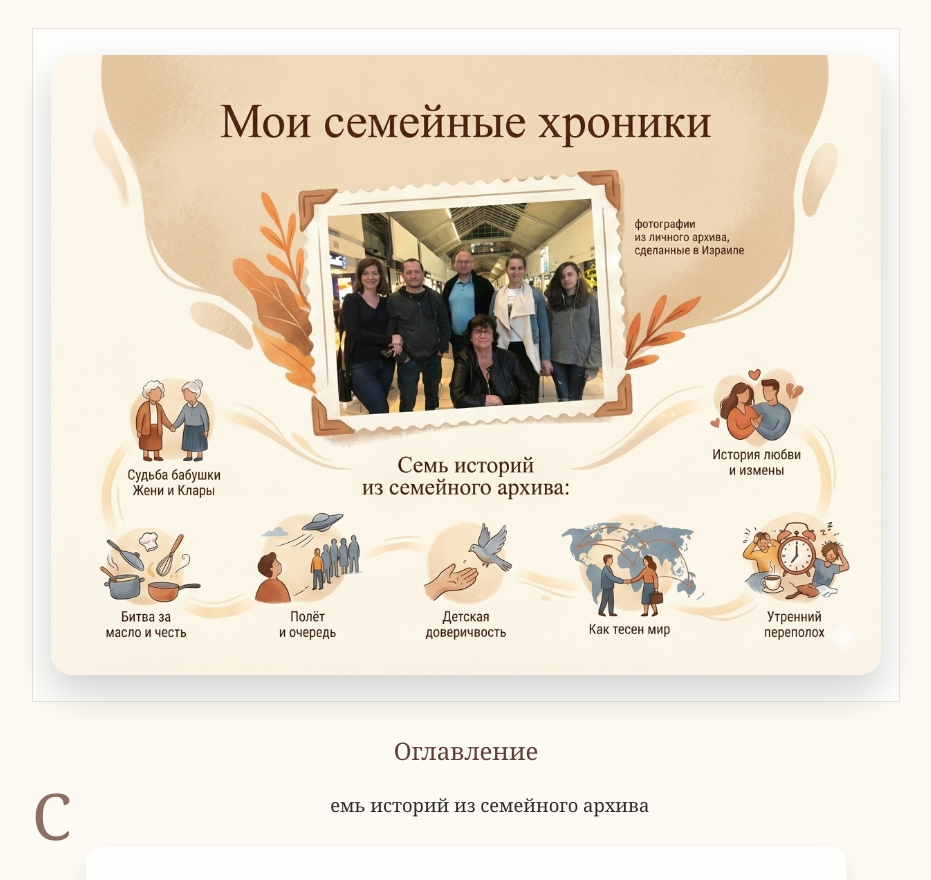
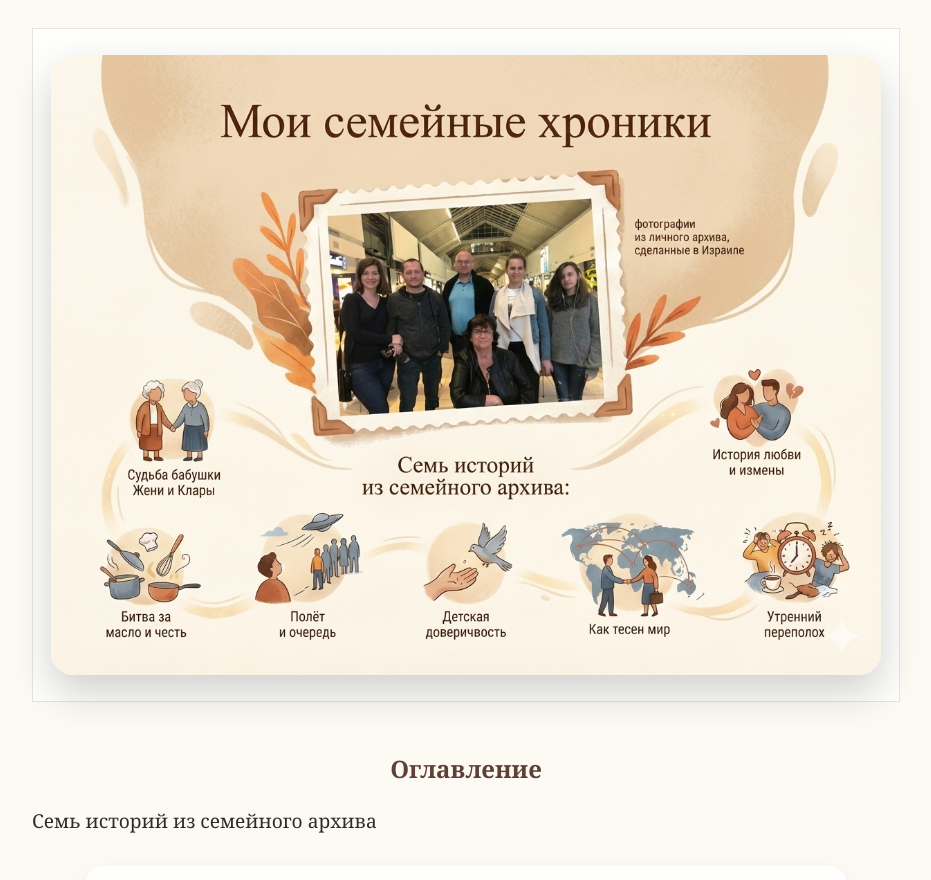
Before and after one commit to Chbl7/family-stories, a plain HTML site: page index.html in a window 1280 px wide. Shown: the top 880 px of the page, without its empty margins (174-1105 px from the left). Drawn offline with Linux system fonts and the light colour scheme.

Commit message:
Refactor CSS for improved readability and structure
добавила улучшения

```diff
--- a/style.css
+++ b/style.css
@@ -218,38 +218,35 @@ main.story h3{
   letter-spacing: 0.5px;
   margin-bottom: 20px;
 }
-/* Книжный стиль для семейных историй */
+/* Улучшенный книжный стиль с приоритетом */
 body {
-    background-color: #fdfaf3; /* Цвет мягкой бумаги */
-    color: #2c2c2c;            /* Глубокий серый вместо черного */
-    font-family: 'Georgia', 'Times New Roman', serif;
-    line-height: 1.6;          /* Увеличенное расстояние между строками */
-    margin: 0;
-    padding: 0;
+    background-color: #fdfaf3 !important; /* Цвет бумаги */
+    color: #2c2c2c !important;
+    font-family: 'Georgia', serif !important;
 }
 
-.container, article {
-    max-width: 700px;         /* Оптимальная ширина для чтения */
-    margin: 0 auto;           /* Центрирование текста */
-    padding: 40px 20px;
+/* Настройка контейнера с текстом */
+article, .container, .content-wrapper {
+    max-width: 750px !important;
+    margin: 0 auto !important;
+    background-color: transparent !important; /* Убираем белые плашки */
+    box-shadow: none !important; /* Убираем тени, если есть */
+    text-align: left !important; /* Текст в книгах обычно по левому краю */
 }
 
-h1, h2 {
-    color: #5d4037;           /* Коричневый оттенок для заголовков */
-    text-align: center;
-    font-weight: normal;
+/* Заголовки */
+h1, h2, .title {
+    color: #5d4037 !important;
+    font-family: 'Georgia', serif !important;
+    margin-top: 50px !important;
+    text-align: center !important;
 }
 
+/* Абзацы текста */
 p {
-    margin-bottom: 1.5em;     /* Расстояние между абзацами */
-    font-size: 1.15rem;       /* Чуть крупнее стандартного */
+    font-size: 1.2rem !important;
+    line-height: 1.7 !important;
+    margin-bottom: 1.5em !important;
+    text-align: justify !important; /* Текст «ровным блоком», как в книге */
+    hyphens: auto; /* Переносы слов */
 }
-
-/* Эффект первой буквы (буквица) */
-p:first-of-type::first-letter {
-    float: left;
-    font-size: 3.5em;
-    line-height: 0.8;
-    padding-right: 8px;
-    color: #8d6e63;
-}
```
